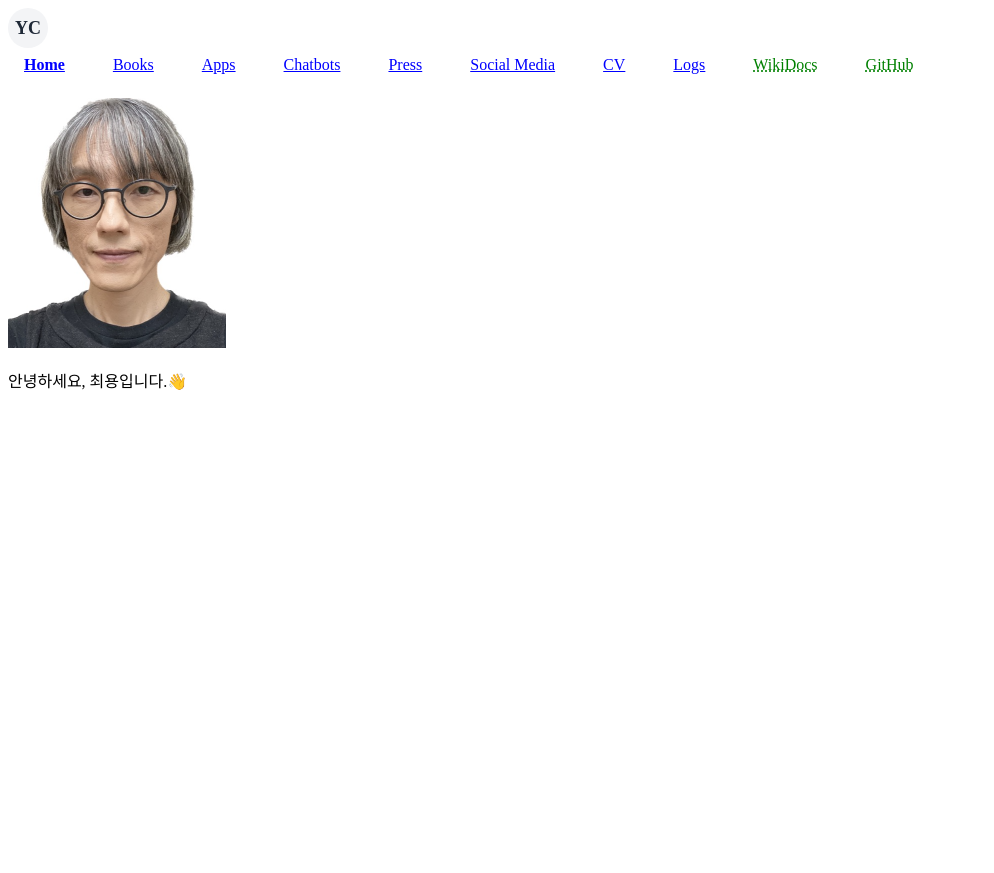
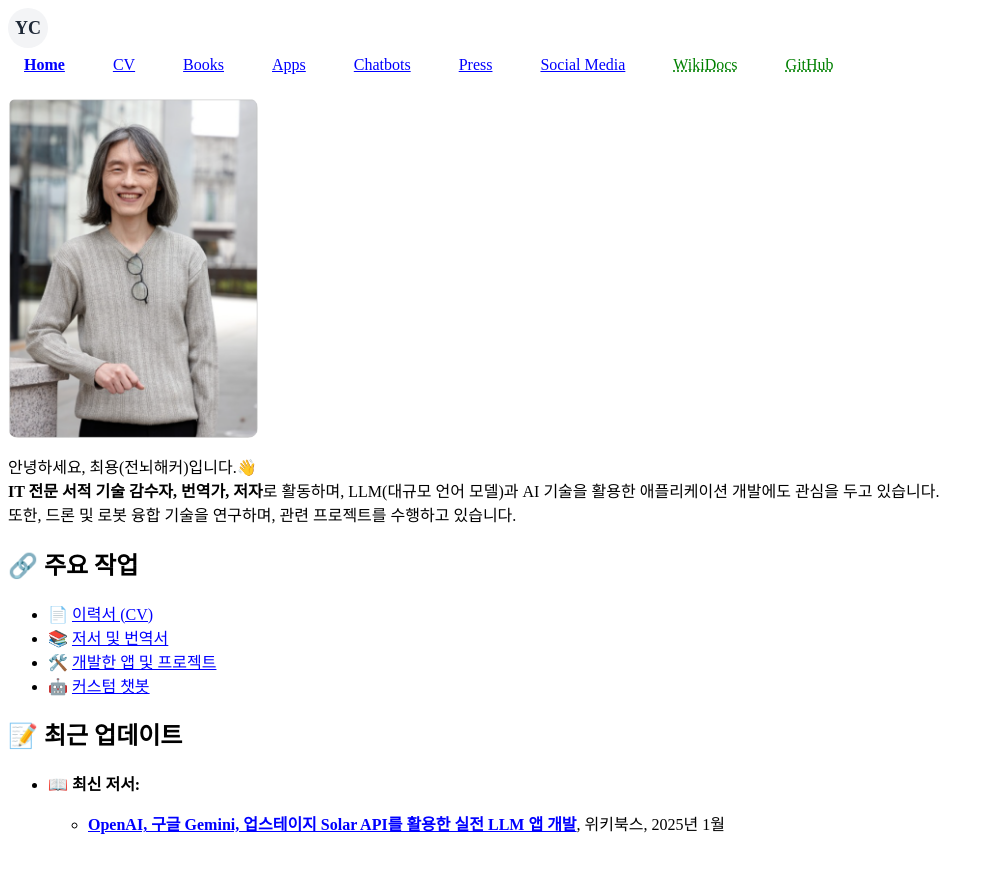
Before and after one commit to ychoi-kr/ychoi.kr, a Jekyll site: the page built from index.md, in a window 1280 px wide. Shown: the top 873 px of the page, without its empty margins (0-994 px from the left). Built offline with Jekyll 4.4.1, drawn with Linux system fonts in a browser that asks for light colours.

Commit message:
Refine homepage layout: Adjust profile image alignment, update bio, and improve navigation

```diff
--- a/_data/authored_books.yml
+++ b/_data/authored_books.yml
@@ -1,6 +1,6 @@
 - title: "OpenAI, 구글 Gemini, 업스테이지 Solar API를 활용한 실전 LLM 앱 개발"
   publisher: "위키북스"
-  date: "2025년"
+  date: "2025년 1월"
   date_en: "2025"
   link: "/books/llm-api-prog/"
 - title: "Hello IT 파이썬을 제대로 활용해보려고 해"
--- a/_data/navigation.yml
+++ b/_data/navigation.yml
@@ -1,5 +1,7 @@
 - name: Home
   link: /
+- name: CV
+  link: /cv
 - name: Books
   link: /books
 - name: Apps
@@ -10,10 +12,6 @@
   link: /press
 - name: Social Media
   link: /social-media
-- name: CV
-  link: /cv
-- name: Logs
-  link: /log
 - name: WikiDocs
   link: https://wikidocs.net/profile/info/book/4
 - name: GitHub
--- a/index.md
+++ b/index.md
@@ -4,6 +4,19 @@ title: 홈
 permalink: /
 ---
 
-![프로필 사진](/assets/images/profile.png)
+![프로필 사진](/assets/images/profile.png){: style="display: block; width: 250px; margin-left: 0; border-radius: 10px;"}
 
-안녕하세요, 최용입니다.👋
+안녕하세요, 최용(전뇌해커)입니다.👋
+**IT 전문 서적 기술 감수자, 번역가, 저자**로 활동하며, LLM(대규모 언어 모델)과 AI 기술을 활용한 애플리케이션 개발에도 관심을 두고 있습니다.
+또한, 드론 및 로봇 융합 기술을 연구하며, 관련 프로젝트를 수행하고 있습니다.
+
+## 🔗 주요 작업
+- 📄 [이력서 (CV)](/cv/)
+- 📚 [저서 및 번역서](/books/)
+- 🛠️ [개발한 앱 및 프로젝트](/apps/)
+- 🤖 [커스텀 챗봇](/bots/)
+
+## 📝 최근 업데이트
+- **📖 최신 저서:**
+  {% assign latest_book = site.data.authored_books | first %}
+  - **[{{ latest_book.title }}]({{ latest_book.link }})**, {{ latest_book.publisher }}, {{ latest_book.date }}
```
Also changed, not shown: assets/images/profile.png.
